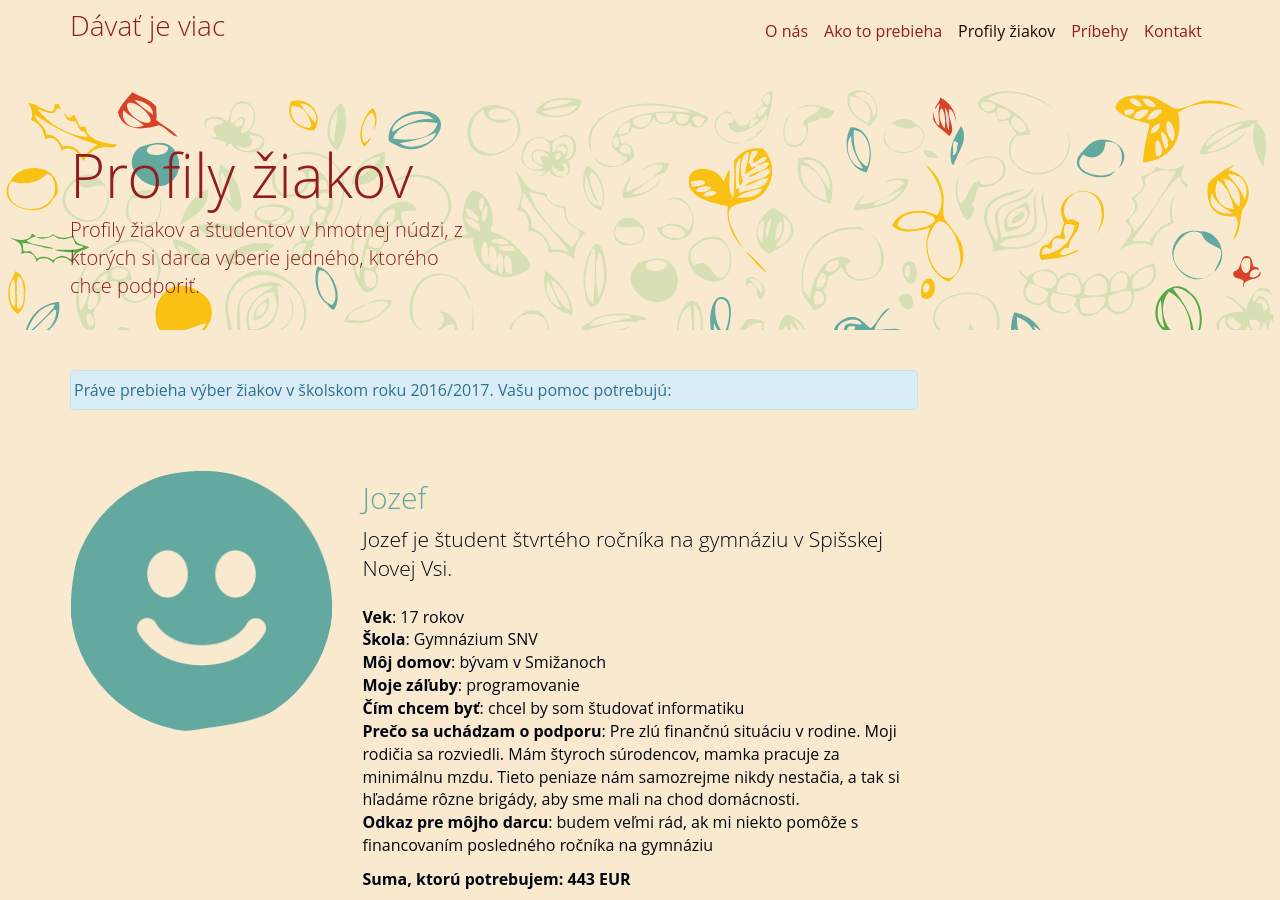
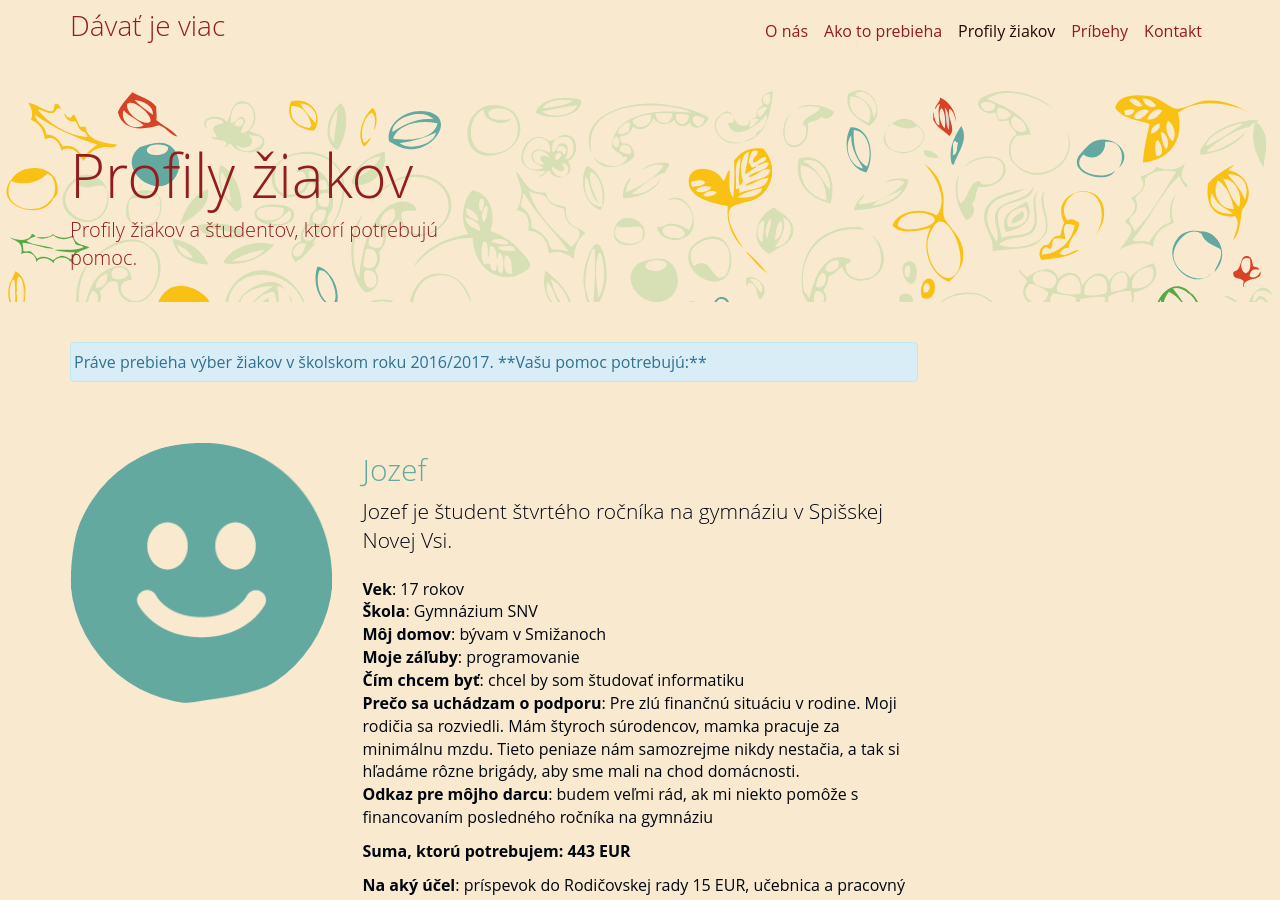
Before and after one commit to davatjeviac/davatjeviac.github.io, a Jekyll site: the page built from profily-ziakov.html, in a window 1280 px wide and 900 px high. Built offline with Jekyll 4.4.1, drawn with Linux system fonts in a browser that asks for light colours; some web fonts are replaced.

Commit message:
Update profily-ziakov.html

```diff
--- a/profily-ziakov.html
+++ b/profily-ziakov.html
@@ -1,6 +1,6 @@
 ---
 title: Profily žiakov
-subtitle: Profily žiakov a študentov v hmotnej núdzi, z ktorých si darca vyberie jedného, ktorého chce podporiť.
+subtitle: Profily žiakov a študentov, ktorí potrebujú pomoc.
 description: Profily žiakov a študentov v hmotnej núdzi.
 permalink: /profily-ziakov/
 layout: default
@@ -18,7 +18,8 @@
   <div class="row">
     <div class="col-md-9">
       <div class="custom-section">
-        <p class="alert alert-info" role="alert">Práve prebieha výber žiakov v školskom roku 2016/2017. Vašu pomoc potrebujú:</p>
+        <p class="alert alert-info" role="alert">Práve prebieha výber žiakov v školskom roku 2016/2017.
+           **Vašu pomoc potrebujú:**</p>
       </div>
     </div>
   </div>
```
